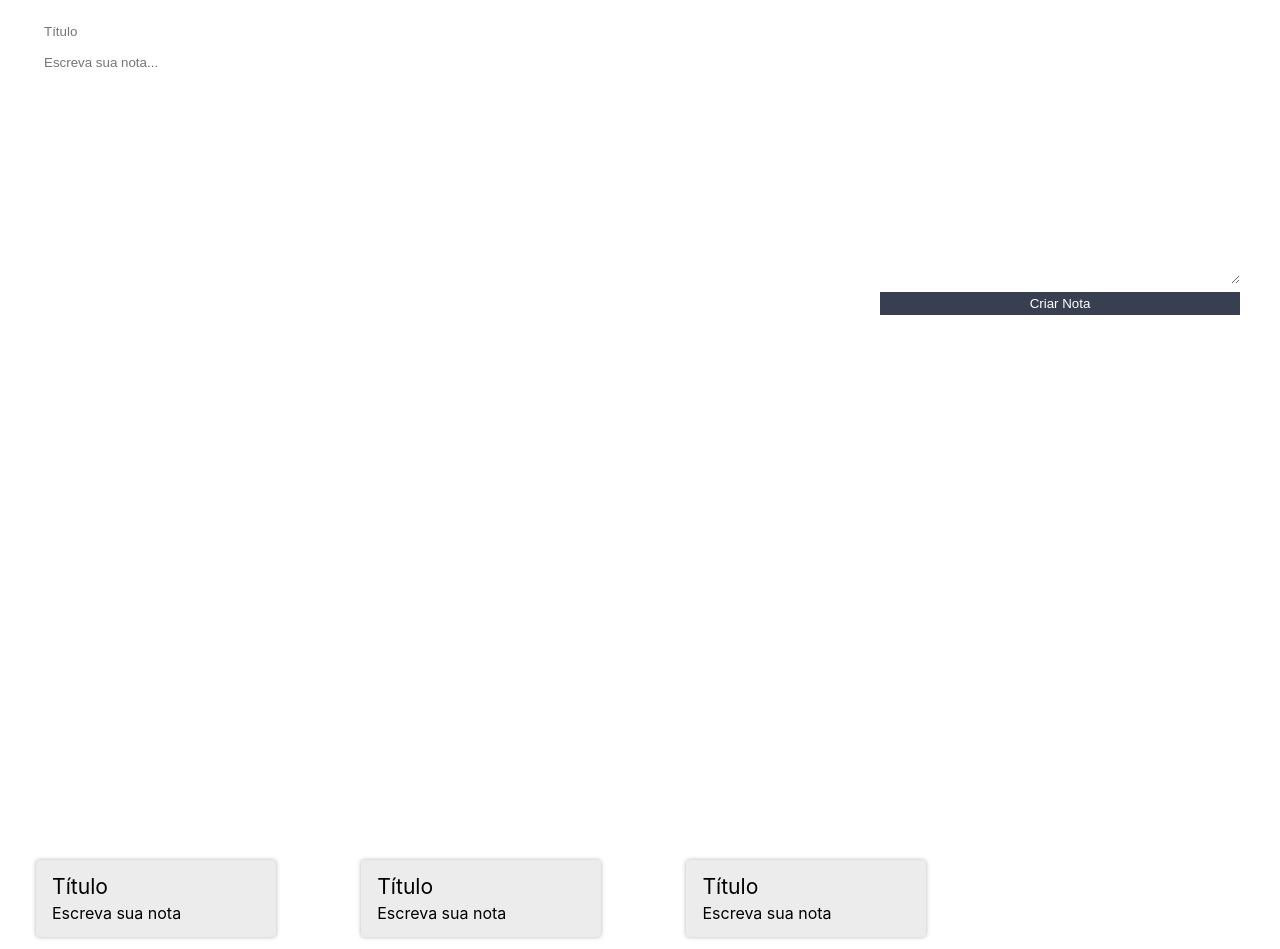
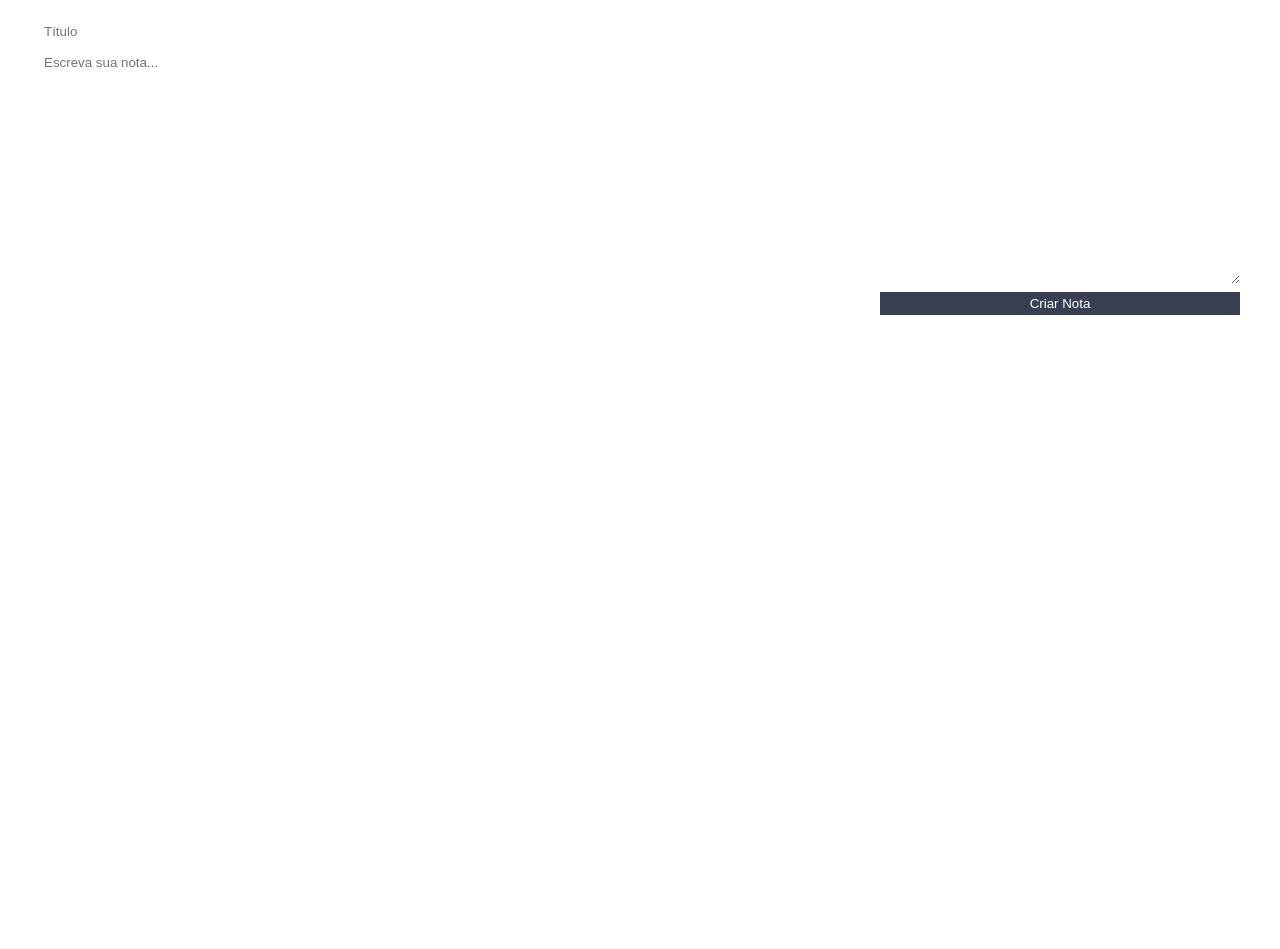
Before and after one commit to Guimrl/react-notes, a React (Create React App) app: page / in a window 1280 px wide. After the commit the page ends 848 px from the top, so only its background shows below. Built offline with nearby package versions, Linux system fonts and the light colour scheme.

Commit message:
create new note

```diff
--- a/src/App.js
+++ b/src/App.js
@@ -4,11 +4,22 @@
 import ListaDeNotas from "./components/ListaDeNotas";
 
 class App extends Component {
+
+    constructor() {
+        super();
+        this.notas = [];
+    }
+
+    criarNota(titulo, texto) {
+        const novaNota = {titulo, texto};
+        this.notas.push(novaNota);
+    }
+
     render() {
         return (
             <section className="conteudo">
-                <FormularioCadastro />
-                <ListaDeNotas />
+                <FormularioCadastro criarNota={this.criarNota.bind(this)}/>
+                <ListaDeNotas notas={this.notas}/>
             </section>
         );
     }
--- a/src/components/FormularioCadastro/FormularioCadastro.jsx
+++ b/src/components/FormularioCadastro/FormularioCadastro.jsx
@@ -3,8 +3,8 @@
 
 class FormularioCadastro extends Component {
 
-    constructor() {
-        super();
+    constructor(props) {
+        super(props);
         this.titulo = "";
         this.texto = "";
     }
@@ -22,7 +22,7 @@
     _criarNota(event) {
         event.preventDefault();
         event.stopPropagation();
-        console.log(`Titulo: ` + this.titulo `Texto: ` + this.texto);
+        this.props.criarNota(this.titulo, this.texto);
     }
 
     render() {
--- a/src/components/ListaDeNotas/ListaDeNotas.jsx
+++ b/src/components/ListaDeNotas/ListaDeNotas.jsx
@@ -3,10 +3,11 @@
 import "./style.css";
 
 class ListaDeNotas extends Component {
+
     render() {
         return (
             <ul className="lista-notas">
-                {Array.of("Trabalho", "Trabalho", "Estudos").map((categoria, index) => {
+                {this.props.notas.map((nota, index) => {
                     return (
                         <li className="lista-notas_item" key={index}>
                             <CardNota />
```
